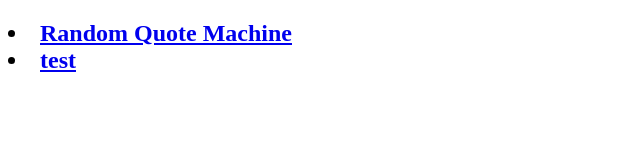
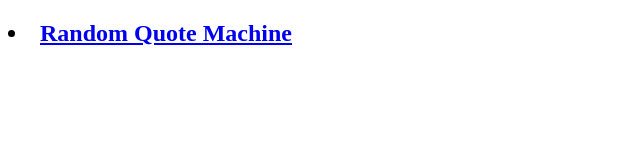
Before and after one commit to Dracocosmos/fccexercises, a React app: page / in a window 1280 px wide. Shown: the top 160 px of the page, without its empty margins (0-640 px from the left). Built offline with nearby package versions, Linux system fonts and the light colour scheme.

Commit message:
linking folders as exercises, not yet working, saving work

```diff
--- a/src/App.jsx
+++ b/src/App.jsx
@@ -1,20 +1,40 @@
 import React from "react";
 import store from "./store";
 
-// TODO = Make a react object that has a list of all the excercises, with links that
+// TODO: Make a react object that has a list of all the excercises, with links that
 // refreshes the page to that exercise.
 
-// move the exercises to store
+// create action to switch active exercise
+const switchActive = { type: 'exercises/activate', payload: null }
+
 const App = () => {
+  // get info from store
   const exercises = store.getState().exercises
-  console.log(exercises)
+
+  console.log(exercises.active);
+
+  // load the active exercise
+  if (exercises.active) {
+    import(`./${exercises.active}/${exercises.active}.jsx`);
+    return
+  };
+
+  // return a list of all the exercises for rendering
   return (
-    <h2>
-      {exercises.map((text, id) => {
-        return (<li className="menu_link" key={id}><a href={`${text}/${text}.jsx`}>{text}</a></li>)
+    <h2 id="main_menu">
+      {exercises.list.map((text, id) => {
+        // dispatch action to set page to exercise
+        return (<li className="menu_link" key={id}>
+          <a href={`${text}/${text}.html`} onClick={() => {
+            store.dispatch(
+              { type: 'exercises/activate', payload: text })
+          }}>
+            {text}
+          </a>
+        </li>)
       })}
     </h2>
-  )
-}
+  );
+};
 
 export default App
--- a/src/Random Quote Machine/random_quote_machine.html
+++ b/src/Random Quote Machine/Random Quote Machine.html
@@ -6,7 +6,7 @@
   <title>Document</title>
 </head>
 <body>
-  <h1 id="test">hello</h1>
+  <div id="root"></div>
+  <script id="main_js" src="main.js"></script> <!-- The output file of webpack config-->
 </body>
-<script type="" src="test2.jsx" ></script>
 </html>
--- a/src/Random Quote Machine/Random Quote Machine.jsx
+++ b/src/Random Quote Machine/Random Quote Machine.jsx
@@ -0,0 +1,10 @@
+import reactDom from "react-dom";
+import React from "react";
+import { Provider } from "react-redux";
+import store from "../store";
+
+reactDom.render(
+  <Provider store={store}>
+    <h1>hello</h1>
+  </Provider>,
+  document.getElementById("root"));
--- a/src/store.jsx
+++ b/src/store.jsx
@@ -1,32 +1,33 @@
-import { createStore } from "redux";
+import { combineReducers, createStore } from "redux";
 
-const initialState = {
-  exercises: [
+const exerciseInitialState = {
+  list: [
     "Random Quote Machine",
-    "test"
   ],
+  active: null,
 }
 
-const exerciseReducer = (state = initialState, action) => {
+const exerciseReducer = (state, action) => {
+
+  if (state == undefined) {
+    state = exerciseInitialState
+  };
+
   switch (action.type) {
-    case '':
-      return ''
+    case 'exercises/activate':
+      return {
+        ...state,
+        active: action.payload
+      };
     default:
-      return state
-  }
+      return state;
+  };
 };
 
-function counterReducer(state = { value: 0 }, action) {
-  switch (action.type) {
-    case 'counter/incremented':
-      return { value: state.value + 1 }
-    case 'counter/decremented':
-      return { value: state.value - 1 }
-    default:
-      return state
-  }
-};
+const rootReducer = combineReducers({
+  exercises: exerciseReducer,
+});
 
-const store = createStore(exerciseReducer);
+const store = createStore(rootReducer);
 
 export default store
```
Also changed, not shown: 1 other file (tests, documents, lock files or other folders).
